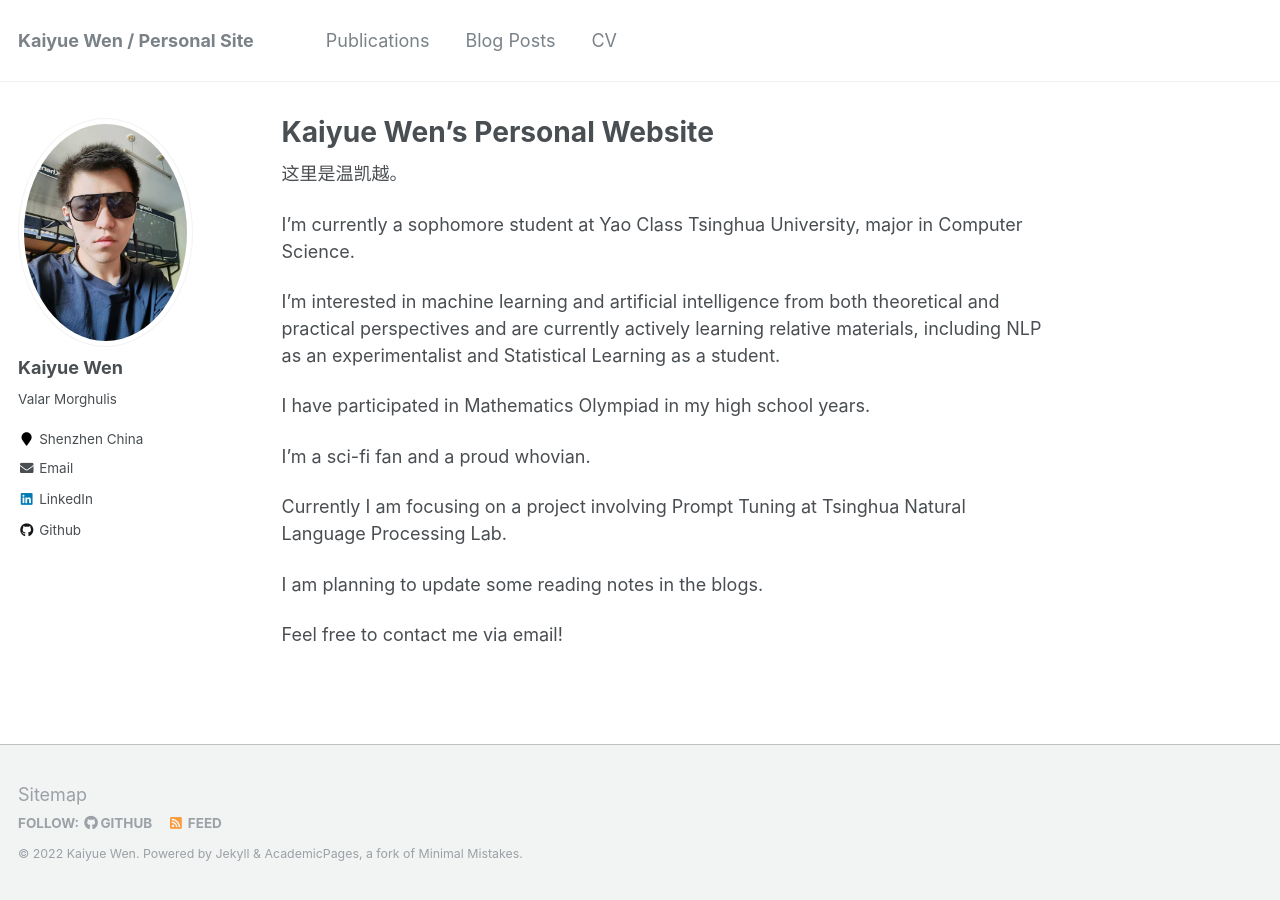
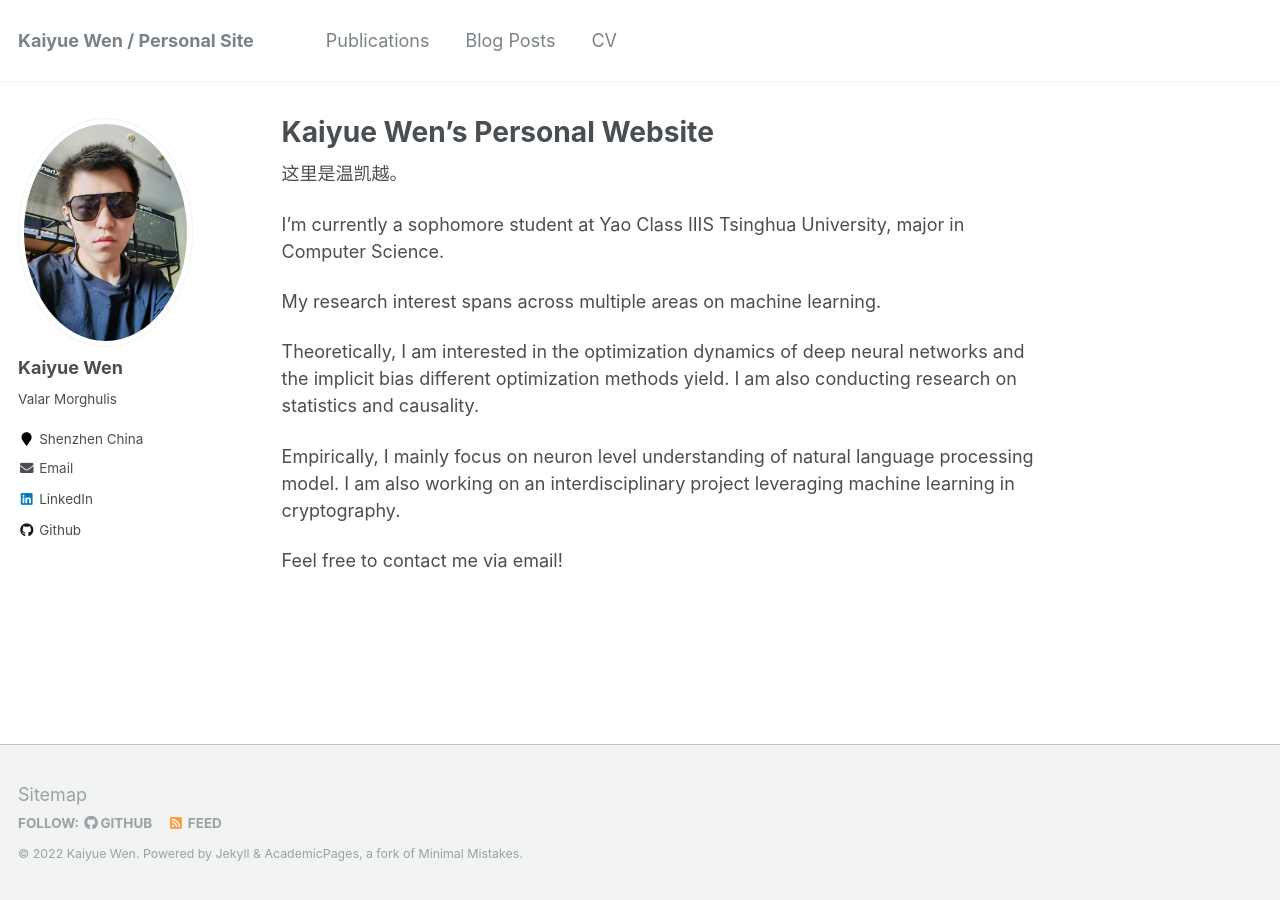
Before and after one commit to WhenWen/WhenWen.github.io, a Jekyll site: the page built from _pages/about.md, in a window 1280 px wide. Built offline with Jekyll 4.4.1, drawn with Linux system fonts in a browser that asks for light colours.

Commit message:
newhomepage

```diff
--- a/_pages/about.md
+++ b/_pages/about.md
@@ -10,16 +10,14 @@ redirect_from:
 
 这里是温凯越。
 
-I'm currently a sophomore student at Yao Class Tsinghua University, major in Computer Science.
+I'm currently a sophomore student at Yao Class IIIS Tsinghua University, major in Computer Science.
 
-I'm interested in machine learning and artificial intelligence from both theoretical and practical perspectives and are currently actively learning relative materials, including NLP as an experimentalist  and Statistical Learning as a student.
+My research interest spans across multiple areas on machine learning.
 
-I have participated in Mathematics Olympiad in my high school years.
+Theoretically, I am interested in the optimization dynamics of deep neural networks and the implicit bias different optimization methods yield.
+I am also conducting research on statistics and causality.
 
-I'm a sci-fi fan and a proud whovian.
-
-Currently I am focusing on a project involving Prompt Tuning at Tsinghua Natural Language Processing Lab.
-
-I am planning to update some reading notes in the blogs.
+Empirically, I mainly focus on neuron level understanding of natural language processing model.
+I am also working on an interdisciplinary project leveraging machine learning in cryptography.
 
 Feel free to contact me via email!
```
